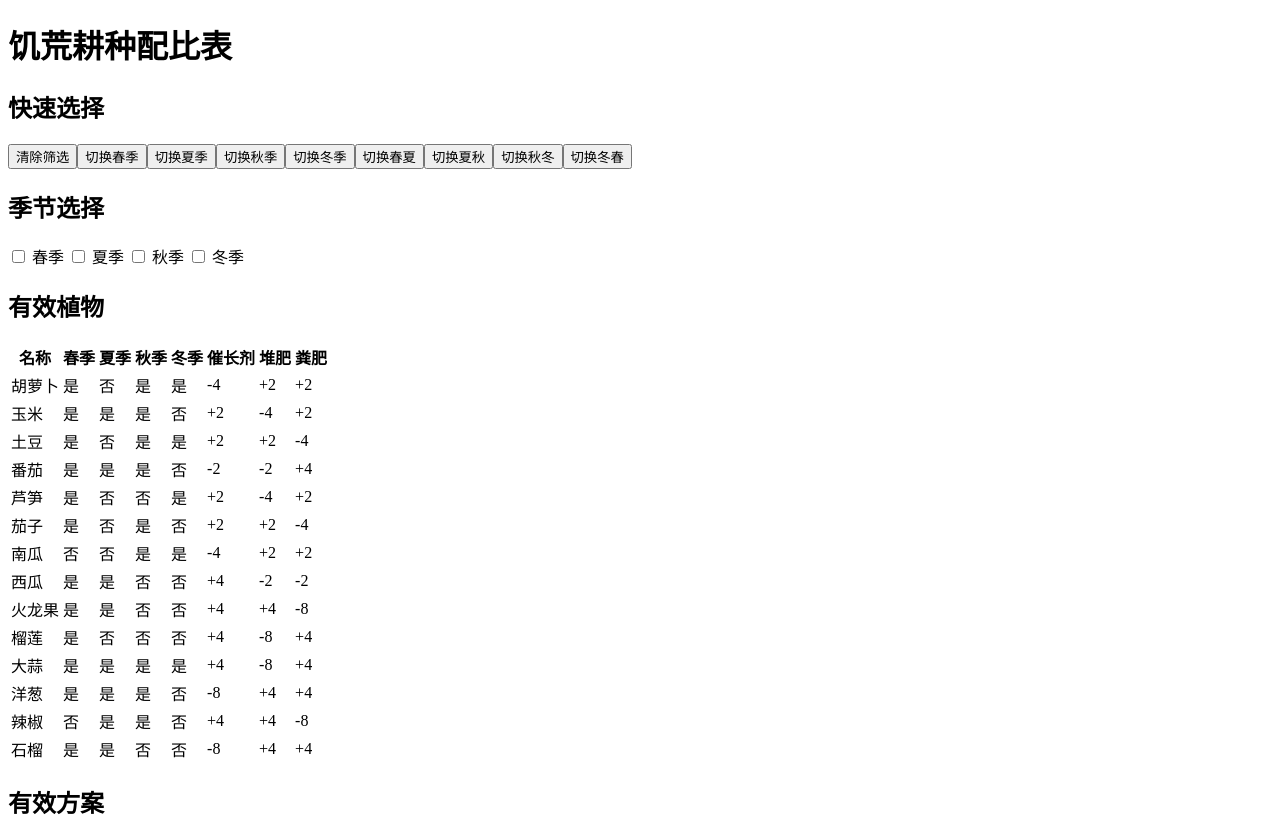
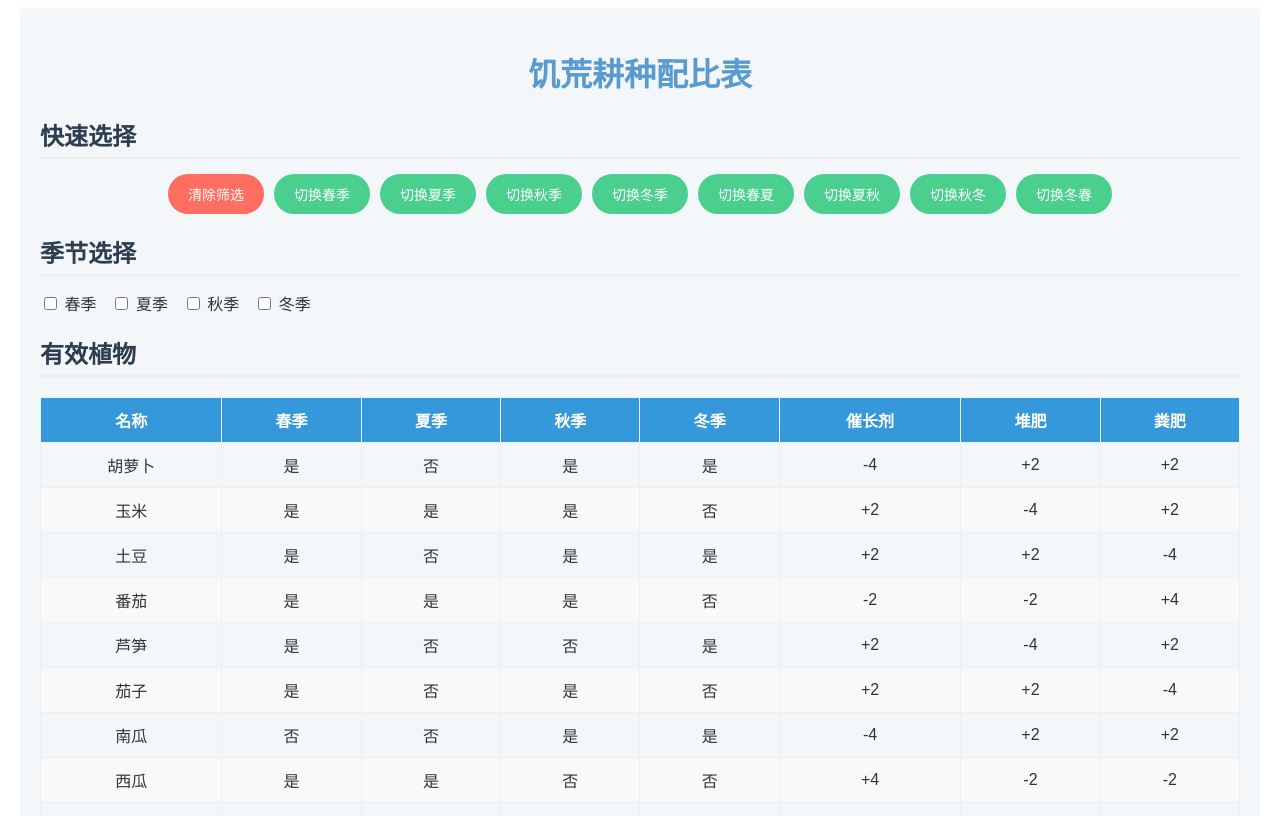
Before and after one commit to hzhangxyz/dst-farming, a Vue app: page / in a window 1280 px wide. Shown: the top 816 px of the page. Built offline with nearby package versions, Linux system fonts and the light colour scheme; the HTML template or start-up script is replaced by a standard one.

Commit message:
Add style.

```diff
--- a/src/App.vue
+++ b/src/App.vue
@@ -101,24 +101,41 @@ function easySelect(spring: boolean, summer: boolean, autumn: boolean, winter: b
 </script>
 
 <template>
+  <div class="container">
     <h1>饥荒耕种配比表</h1>
     <h2>快速选择</h2>
-  <button @click="easySelect(false, false, false, false)">清除筛选</button>
-  <button @click="easySelect(true, false, false, false)">切换春季</button>
-  <button @click="easySelect(false, true, false, false)">切换夏季</button>
-  <button @click="easySelect(false, false, true, false)">切换秋季</button>
-  <button @click="easySelect(false, false, false, true)">切换冬季</button>
-  <button @click="easySelect(true, true, false, false)">切换春夏</button>
-  <button @click="easySelect(false, true, true, false)">切换夏秋</button>
-  <button @click="easySelect(false, false, true, true)">切换秋冬</button>
-  <button @click="easySelect(true, false, false, true)">切换冬春</button>
+    <div class="button-group">
+      <button @click="easySelect(false, false, false, false)" class="btn btn-clear">
+        清除筛选
+      </button>
+      <button @click="easySelect(true, false, false, false)" class="btn btn-season">
+        切换春季
+      </button>
+      <button @click="easySelect(false, true, false, false)" class="btn btn-season">
+        切换夏季
+      </button>
+      <button @click="easySelect(false, false, true, false)" class="btn btn-season">
+        切换秋季
+      </button>
+      <button @click="easySelect(false, false, false, true)" class="btn btn-season">
+        切换冬季
+      </button>
+      <button @click="easySelect(true, true, false, false)" class="btn btn-season">切换春夏</button>
+      <button @click="easySelect(false, true, true, false)" class="btn btn-season">切换夏秋</button>
+      <button @click="easySelect(false, false, true, true)" class="btn btn-season">切换秋冬</button>
+      <button @click="easySelect(true, false, false, true)" class="btn btn-season">切换冬春</button>
+    </div>
+
     <h2>季节选择</h2>
-  <label> <input type="checkbox" v-model="筛选.春季" /> 春季 </label>
-  <label> <input type="checkbox" v-model="筛选.夏季" /> 夏季 </label>
-  <label> <input type="checkbox" v-model="筛选.秋季" /> 秋季 </label>
-  <label> <input type="checkbox" v-model="筛选.冬季" /> 冬季 </label>
+    <div class="checkbox-group">
+      <label><input type="checkbox" v-model="筛选.春季" /> 春季</label>
+      <label><input type="checkbox" v-model="筛选.夏季" /> 夏季</label>
+      <label><input type="checkbox" v-model="筛选.秋季" /> 秋季</label>
+      <label><input type="checkbox" v-model="筛选.冬季" /> 冬季</label>
+    </div>
+
     <h2>有效植物</h2>
-  <table>
+    <table class="plants-table">
       <thead>
         <tr>
           <th>名称</th>
@@ -144,10 +161,120 @@ function easySelect(spring: boolean, summer: boolean, autumn: boolean, winter: b
         </tr>
       </tbody>
     </table>
+
     <h2>有效方案</h2>
     <ul>
       <li v-for="plan in possiblePlan" :key="plan">{{ plan }}</li>
     </ul>
+  </div>
 </template>
 
-<style scoped></style>
+<style scoped>
+/* 基本样式 */
+.container {
+  font-family: 'Arial', sans-serif;
+  background-color: #f4f7fa;
+  color: #333;
+  padding: 20px;
+  margin: 0 auto;
+  max-width: 1200px;
+}
+
+/* 标题样式 */
+h1 {
+  text-align: center;
+  color: #5a9bcf;
+}
+
+h2 {
+  color: #2c3e50;
+  border-bottom: 2px solid #ecf0f1;
+  padding-bottom: 5px;
+  margin-bottom: 15px;
+}
+
+/* 按钮样式 */
+.button-group {
+  display: flex;
+  flex-wrap: wrap;
+  gap: 10px;
+  justify-content: center;
+}
+
+.btn {
+  background: linear-gradient(145deg, #6a99d6, #4a83c8);
+  border: none;
+  border-radius: 25px;
+  padding: 10px 20px;
+  color: white;
+  font-size: 14px;
+  cursor: pointer;
+  transition: all 0.3s;
+}
+
+.btn:hover {
+  background: linear-gradient(145deg, #4a83c8, #6a99d6);
+}
+
+.btn-clear {
+  background: #ff6f61;
+}
+
+.btn-season {
+  background: #4bcf8f;
+}
+
+/* 复选框样式 */
+.checkbox-group {
+  display: flex;
+  gap: 15px;
+  margin-bottom: 20px;
+}
+
+.checkbox-group label {
+  font-size: 16px;
+}
+
+/* 表格样式 */
+.plants-table {
+  width: 100%;
+  border-collapse: collapse;
+  margin-top: 20px;
+}
+
+.plants-table th,
+.plants-table td {
+  padding: 10px;
+  text-align: center;
+  border: 1px solid #ecf0f1;
+}
+
+.plants-table th {
+  background-color: #3498db;
+  color: white;
+}
+
+.plants-table tr:nth-child(even) {
+  background-color: #f9f9f9;
+}
+
+.plants-table tr:hover {
+  background-color: #f1f1f1;
+}
+
+/* 列表样式 */
+ul {
+  padding-left: 20px;
+}
+
+ul li {
+  background: #ecf0f1;
+  padding: 10px;
+  margin: 5px 0;
+  border-radius: 5px;
+}
+
+ul li:hover {
+  background: #dfe6e9;
+}
+</style>
```
Lines whose indentation alone changed are shown as unchanged.
